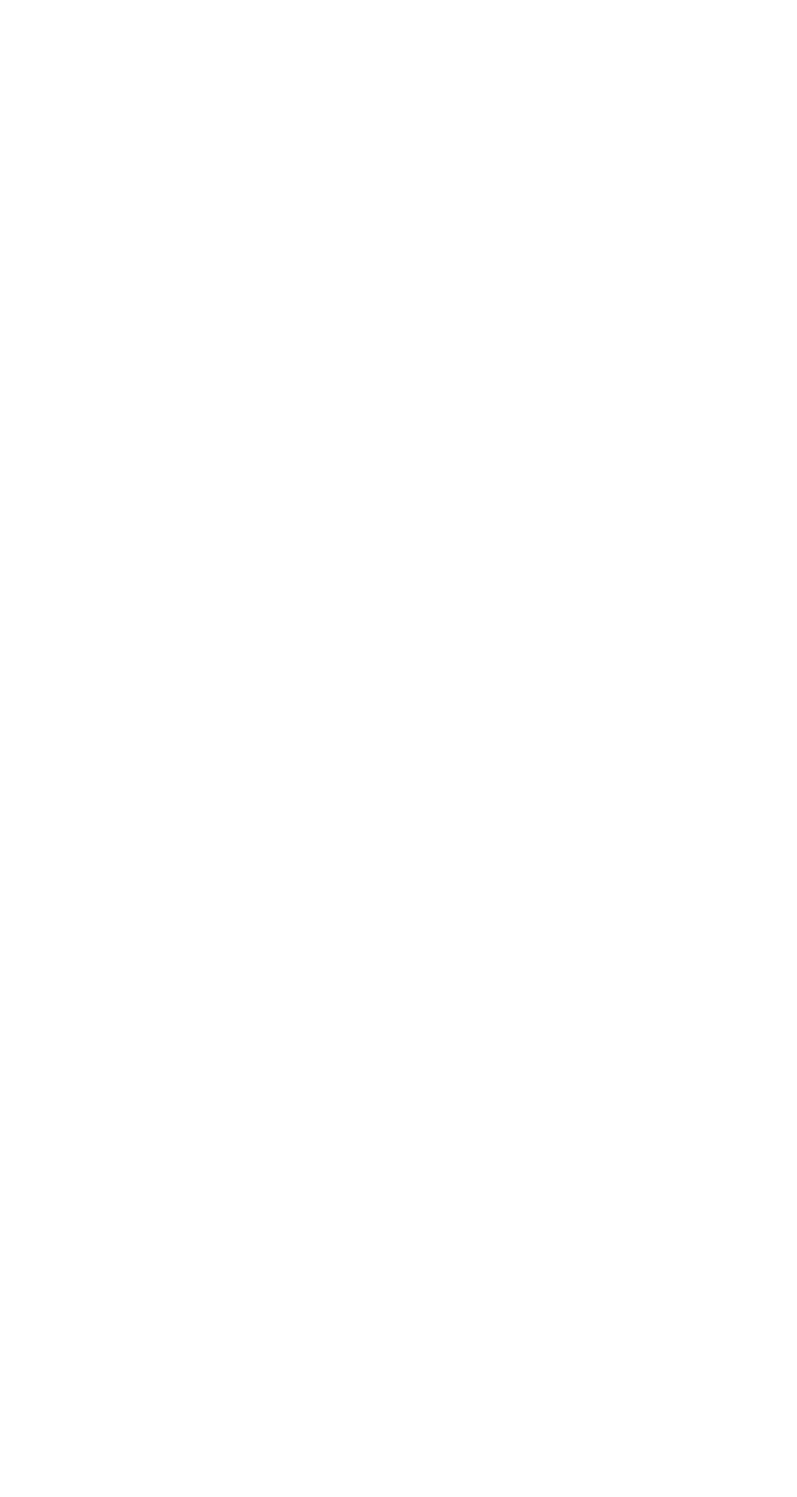
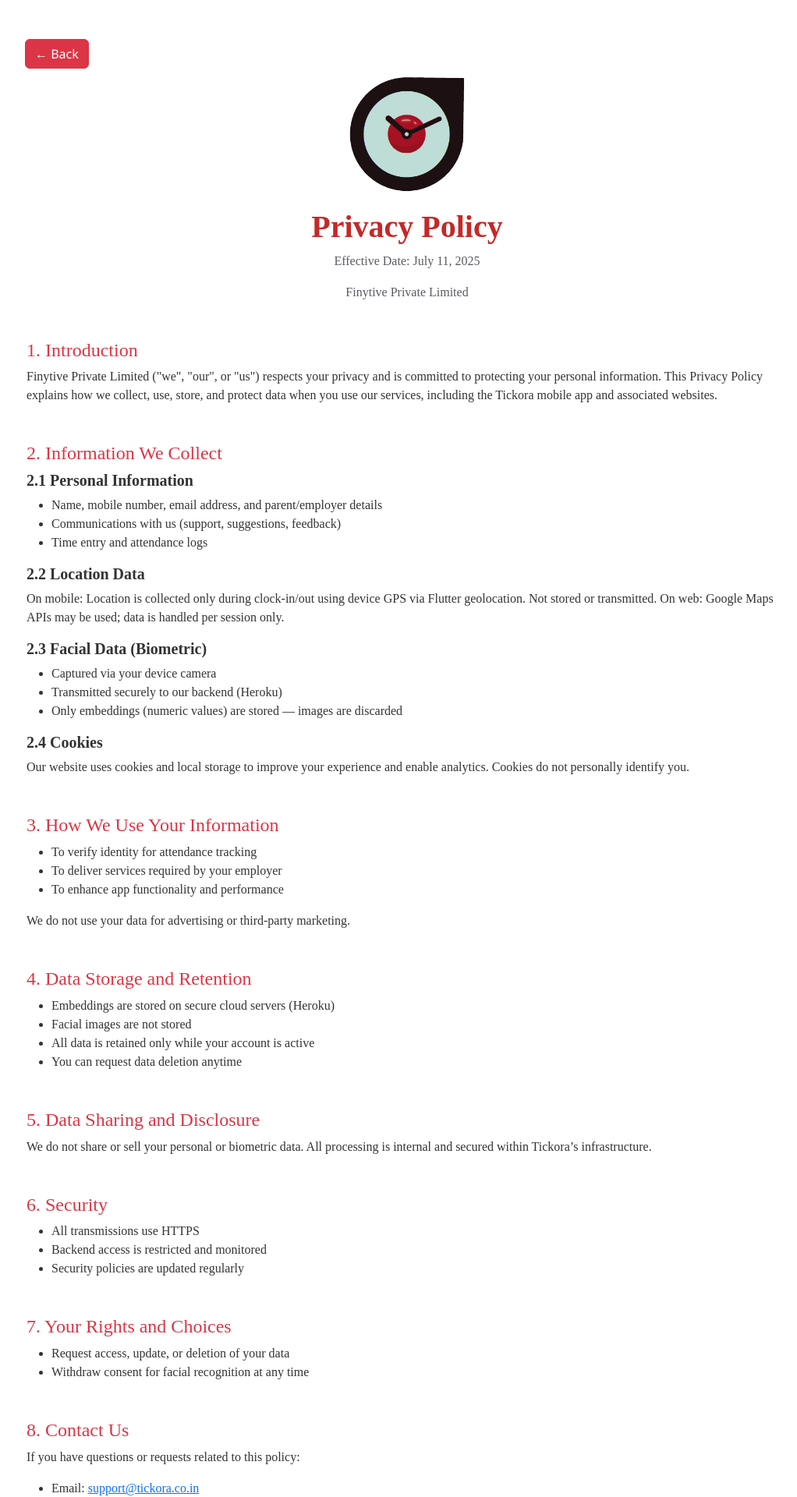
Before and after one commit to alexpandiyan-coder/Finytive, a React (Vite) app: page /tickora/privacy-policy in a window 1280 px wide. Before the commit this address had no page. Shown: the top 1920 px of the page at 78% size, without its empty margins (118-1140 px from the left). Before the commit the page ends 800 px from the top, so only its background shows below. Built offline with nearby package versions, Linux system fonts and the light colour scheme.

Commit message:
production commit

```diff
--- a/src/App.jsx
+++ b/src/App.jsx
@@ -1,4 +1,4 @@
-import React, { useEffect, useRef  } from 'react';
+import React, { useEffect  } from 'react';
 import {  Routes, Route } from 'react-router-dom';
 import AOS from 'aos';
 import 'aos/dist/aos.css';
@@ -17,6 +17,8 @@
 import WhatWeDo from './Componet/WhatWeDo/WhatWeDo';
 import ProductListPage from './Componet/Products/Products/ProductListPage';
 import ProductDetailPage from './Componet/Products/Products/ProductDetailPage';
+import PrivacyPolicy from './Componet/PrivacyPolicy';
+import ScrollToTop from './Componet/ScrollToTop';
 
 function App() {
 
@@ -30,7 +32,10 @@
 
   return (
 
+      <>
+      <ScrollToTop />
       <Routes>
+
         <Route path="/" element={<Layout />}>
 
           <Route index element={
@@ -53,7 +58,9 @@
 
           <Route path="/product/:id" element={<ProductDetailPage />} />
         </Route>
+          <Route path="/tickora/privacy-policy" element={<PrivacyPolicy />} />
       </Routes>
+      </>
   );
 }
 
--- /dev/null
+++ b/src/Componet/CtaSection.jsx
@@ -0,0 +1,24 @@
+import { Link } from "react-router-dom";
+
+const CTASection = () => {
+  return (
+    <section className="">
+      <div className="p-5 bg-light rounded shadow text-center">
+        <h2 className="mb-3">Need Help or Want to Know More?</h2>
+        <p className="mb-4">
+          Contact our team or review our privacy policy to understand how we handle your data.
+        </p>
+        <div className="d-flex justify-content-center gap-3">
+          <Link to={"/Contact"}  className="btn btn-dark">
+            Contact Us
+          </Link>
+          <Link to={'/tickora/privacy-policy'} className="btn btn-danger">
+            Privacy Policy
+          </Link>
+        </div>
+      </div>
+    </section>
+  );
+};
+
+export default CTASection;
--- /dev/null
+++ b/src/Componet/PrivacyPolicy.jsx
@@ -0,0 +1,177 @@
+import React from "react";
+import "bootstrap/dist/css/bootstrap.min.css";
+import tickoraLogo from "../assets/tickoraHd.png";
+import { useNavigate } from "react-router-dom";
+
+const TickoraPrivacyPolicy = () => {
+  // You can replace this with react-router's useNavigate if using react-router
+  const navigate = useNavigate();
+    // Function to handle back navigation
+
+  const handleBack = () => {
+    navigate({
+        pathname: "/ProductsPage",
+    });
+  };
+
+  return (
+    <div
+      className="container py-5 position-relative"
+      style={{
+        fontFamily: "Segoe UI, sans-serif",
+        color: "#333",
+        maxWidth: "1000px",
+      }}
+    >
+      {/* Back Button */}
+      <button
+        type="button"
+        className="btn btn-danger mb-4 position-absolute"
+        onClick={handleBack}
+        style={{ top: "50px", left: "10px" }} // Will be top-left inside container
+      >
+        ← Back
+      </button>
+
+      {/* Spacer so content doesn't hide behind fixed button */}
+      <div style={{ height: "48px" }}></div>
+
+      <div className="text-center mb-5">
+        <img
+          src={tickoraLogo}
+          Replace
+          with
+          your
+          logo
+          path
+          alt="Tickora Logo"
+          style={{ width: "150px", marginBottom: "20px" }}
+        />
+        <h1 className="fw-bold" style={{ color: "#C62828" }}>
+          Privacy Policy
+        </h1>
+        <p className="text-muted">Effective Date: July 11, 2025</p>
+        <p className="text-muted">Finytive Private Limited</p>
+      </div>
+
+      <section className="mb-5">
+        <h4 className="text-danger">1. Introduction</h4>
+        <p>
+          Finytive Private Limited ("we", "our", or "us") respects your privacy
+          and is committed to protecting your personal information. This Privacy
+          Policy explains how we collect, use, store, and protect data when you
+          use our services, including the Tickora mobile app and associated
+          websites.
+        </p>
+      </section>
+
+      <section className="mb-5">
+        <h4 className="text-danger">2. Information We Collect</h4>
+
+        <h5 className="fw-semibold">2.1 Personal Information</h5>
+        <ul>
+          <li>
+            Name, mobile number, email address, and parent/employer details
+          </li>
+          <li>Communications with us (support, suggestions, feedback)</li>
+          <li>Time entry and attendance logs</li>
+        </ul>
+
+        <h5 className="fw-semibold mt-3">2.2 Location Data</h5>
+        <p>
+          On mobile: Location is collected only during clock-in/out using device
+          GPS via Flutter geolocation. Not stored or transmitted. On web: Google
+          Maps APIs may be used; data is handled per session only.
+        </p>
+
+        <h5 className="fw-semibold mt-3">2.3 Facial Data (Biometric)</h5>
+        <ul>
+          <li>Captured via your device camera</li>
+          <li>Transmitted securely to our backend (Heroku)</li>
+          <li>
+            Only embeddings (numeric values) are stored — images are discarded
+          </li>
+        </ul>
+
+        <h5 className="fw-semibold mt-3">2.4 Cookies</h5>
+        <p>
+          Our website uses cookies and local storage to improve your experience
+          and enable analytics. Cookies do not personally identify you.
+        </p>
+      </section>
+
+      <section className="mb-5">
+        <h4 className="text-danger">3. How We Use Your Information</h4>
+        <ul>
+          <li>To verify identity for attendance tracking</li>
+          <li>To deliver services required by your employer</li>
+          <li>To enhance app functionality and performance</li>
+        </ul>
+        <p>We do not use your data for advertising or third-party marketing.</p>
+      </section>
+
+      <section className="mb-5">
+        <h4 className="text-danger">4. Data Storage and Retention</h4>
+        <ul>
+          <li>Embeddings are stored on secure cloud servers (Heroku)</li>
+          <li>Facial images are not stored</li>
+          <li>All data is retained only while your account is active</li>
+          <li>You can request data deletion anytime</li>
+        </ul>
+      </section>
+
+      <section className="mb-5">
+        <h4 className="text-danger">5. Data Sharing and Disclosure</h4>
+        <p>
+          We do not share or sell your personal or biometric data. All
+          processing is internal and secured within Tickora’s infrastructure.
+        </p>
+      </section>
+
+      <section className="mb-5">
+        <h4 className="text-danger">6. Security</h4>
+        <ul>
+          <li>All transmissions use HTTPS</li>
+          <li>Backend access is restricted and monitored</li>
+          <li>Security policies are updated regularly</li>
+        </ul>
+      </section>
+
+      <section className="mb-5">
+        <h4 className="text-danger">7. Your Rights and Choices</h4>
+        <ul>
+          <li>Request access, update, or deletion of your data</li>
+          <li>Withdraw consent for facial recognition at any time</li>
+        </ul>
+      </section>
+
+      <section className="mb-5">
+        <h4 className="text-danger">8. Contact Us</h4>
+        <p>If you have questions or requests related to this policy:</p>
+        <ul>
+          <li>
+            Email:{" "}
+            <a href="mailto:support@tickora.co.in">support@tickora.co.in</a>
+          </li>
+        </ul>
+      </section>
+
+      <section className="mb-5">
+        <h4 className="text-danger">9. Changes to This Privacy Policy</h4>
+        <p>
+          We may update this Privacy Policy periodically. The latest version
+          will always be available on this page with the effective date clearly
+          noted.
+        </p>
+      </section>
+
+      <div className="text-center mt-5">
+        <small className="text-muted">
+          Last updated: July 11, 2025 • Finytive Private Limited
+        </small>
+      </div>
+    </div>
+  );
+};
+
+export default TickoraPrivacyPolicy;
--- a/src/Componet/Products/Products/ProductDetailPage.jsx
+++ b/src/Componet/Products/Products/ProductDetailPage.jsx
@@ -6,6 +6,8 @@
 import { productData } from "./ProductDataFile";
 import './ProductSubPage.css';
 import FAQSection from '../../FAQSection/FAQSection';
+import CTASection from '../../CtaSection';
+import PrivacyPolicy from '../../PrivacyPolicy';
 
 function ProductDetailPage() {
   const { id } = useParams();
@@ -69,6 +71,8 @@
       <div>
         <FAQSection/>
       </div>
+      <CTASection/>
+      {/* <PrivacyPolicy/> */}
     </div>
   );
 }
--- /dev/null
+++ b/src/Componet/ScrollToTop.jsx
@@ -0,0 +1,14 @@
+import { useEffect } from 'react';
+import { useLocation } from 'react-router-dom';
+
+const ScrollToTop = () => {
+  const { pathname } = useLocation();
+
+  useEffect(() => {
+    window.scrollTo(0, 0);
+  }, [pathname]);
+
+  return null;
+};
+
+export default ScrollToTop;
```
Also changed, not shown: src/assets/tickoraHd.png (added).
